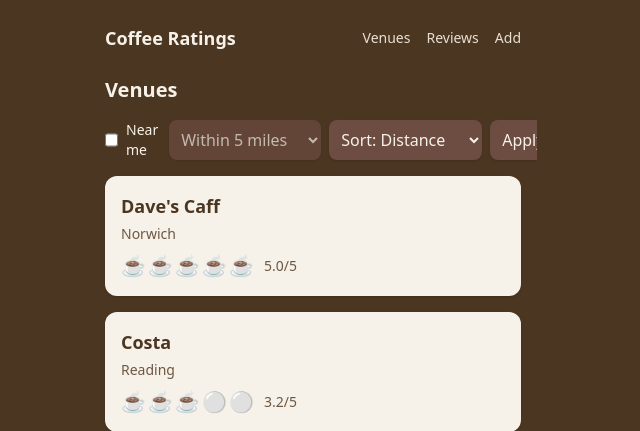
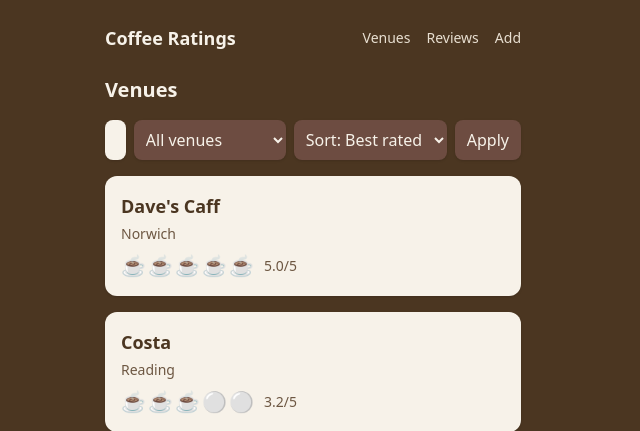
Before and after one commit to davidfromkent/coffee_ratings, a FastAPI app: page /venues in a window 1280 px wide. Shown: the top 431 px of the page, without its empty margins (327-967 px from the left). Run offline with FastAPI, Linux system fonts and the light colour scheme; data comes from the database, SQL or seed files in the repository; some libraries are stand-ins or nearby versions.

Commit message:
Replace near-me checkbox with distance filter and add venue search

```diff
--- a/app/main.py
+++ b/app/main.py
@@ -22,9 +22,6 @@ templates = Jinja2Templates(directory="app/templates")
 app.mount("/static", StaticFiles(directory="app/static"), name="static")
 
 
-# ---------------------------------------------------------
-# Helper: Update all average scores for a venue
-# ---------------------------------------------------------
 def update_venue_averages(db, venue_id: int):
     reviews = db.query(models.Review).filter(models.Review.venue_id == venue_id).all()
     venue = db.query(models.Venue).filter(models.Venue.id == venue_id).first()
@@ -59,9 +56,6 @@ def update_venue_averages(db, venue_id: int):
     db.commit()
 
 
-# ---------------------------------------------------------
-# Helper: add or replace ?msg=... on a URL
-# ---------------------------------------------------------
 def _add_msg(url: str, msg: str) -> str:
     parts = urlparse(url or "/reviews")
     q = dict(parse_qsl(parts.query, keep_blank_values=True))
@@ -69,9 +63,6 @@ def _add_msg(url: str, msg: str) -> str:
     return urlunparse((parts.scheme, parts.netloc, parts.path, parts.params, urlencode(q), parts.fragment))
 
 
-# ---------------------------------------------------------
-# Helper: haversine distance in miles
-# ---------------------------------------------------------
 def _haversine_miles(lat1: float, lon1: float, lat2: float, lon2: float) -> float:
     r_km = 6371.0088
     to_rad = math.radians
@@ -97,9 +88,6 @@ def _to_float(val: Optional[str]) -> Optional[float]:
         return None
 
 
-# ---------------------------------------------------------
-# DELETE REVIEW
-# ---------------------------------------------------------
 @app.post("/reviews/{review_id}/delete")
 def delete_review(
     request: Request,
@@ -124,33 +112,38 @@ def delete_review(
     return RedirectResponse(_add_msg(referer, "deleted"), status_code=303)
 
 
-# ---------------------------------------------------------
-# HOME
-# ---------------------------------------------------------
 @app.get("/", response_class=HTMLResponse)
 def home(request: Request):
     return templates.TemplateResponse("home.html", {"request": request, "title": "Coffee Ratings"})
 
 
-# ---------------------------------------------------------
-# VENUES LIST (with Near me support)
-# ---------------------------------------------------------
 @app.get("/venues", response_class=HTMLResponse)
 def list_venues(
     request: Request,
+    q: Optional[str] = None,
     near_me: int = 0,
-    radius: int = 5,
-    sort: str = "distance",
+    radius: int = 0,
+    sort: str = "rating",
     lat: Optional[str] = None,
     lng: Optional[str] = None,
     db: Session = Depends(get_db),
 ):
-    venues = db.query(models.Venue).all()
+    query = db.query(models.Venue)
+
+    search_query = ""
+    if q:
+        search_query = q.strip()
+        if search_query:
+            like = f"%{search_query}%"
+            query = query.filter(or_(models.Venue.name.ilike(like), models.Venue.location.ilike(like)))
+
+    venues = query.all()
+
+    # radius=0 means All venues, force near_me off
+    if radius == 0:
+        near_me = 0
 
     near_me_enabled = bool(near_me)
-
-    if not sort:
-        sort = "distance" if near_me_enabled else "rating"
 
     user_lat = _to_float(lat)
     user_lng = _to_float(lng)
@@ -166,15 +159,10 @@ def list_venues(
                 except Exception:
                     v.distance_miles = None
 
-    if near_me_enabled and user_lat is not None and user_lng is not None:
-        filtered = []
-        for v in venues:
-            if v.distance_miles is None:
-                continue
-            if v.distance_miles <= float(radius):
-                filtered.append(v)
-        venues = filtered
+    if near_me_enabled and user_lat is not None and user_lng is not None and radius > 0:
+        venues = [v for v in venues if v.distance_miles is not None and v.distance_miles <= float(radius)]
 
+    # Sorting
     if near_me_enabled and sort == "distance":
         venues = sorted(
             venues,
@@ -199,17 +187,15 @@ def list_venues(
             "title": "Venues",
             "back_url": "/",
             "near_me": near_me_enabled,
-            "radius": radius,
+            "radius": radius if radius else 0,
             "sort": sort,
             "user_lat": user_lat,
             "user_lng": user_lng,
+            "search_query": search_query,
         },
     )
 
 
-# ---------------------------------------------------------
-# VENUE DETAIL
-# ---------------------------------------------------------
 @app.get("/venues/{venue_id}", response_class=HTMLResponse)
 def venue_detail(
     venue_id: int,
@@ -238,9 +224,6 @@ def venue_detail(
     )
 
 
-# ---------------------------------------------------------
-# REVIEWS LIST
-# ---------------------------------------------------------
 @app.get("/reviews", response_class=HTMLResponse)
 def list_reviews(
     request: Request,
@@ -280,9 +263,6 @@ def list_reviews(
     )
 
 
-# ---------------------------------------------------------
-# ADD REVIEW (FORM)
-# ---------------------------------------------------------
 @app.get("/reviews/new", response_class=HTMLResponse)
 def new_review_form(request: Request):
     return templates.TemplateResponse(
@@ -291,9 +271,6 @@ def new_review_form(request: Request):
     )
 
 
-# ---------------------------------------------------------
-# ADD REVIEW (SUBMIT)
-# ---------------------------------------------------------
 @app.post("/reviews/new")
 def add_review(
     request: Request,
@@ -382,9 +359,6 @@ def add_review(
     return RedirectResponse("/reviews", status_code=303)
 
 
-# ---------------------------------------------------------
-# DUPLICATE UPDATE
-# ---------------------------------------------------------
 @app.post("/reviews/duplicate-update")
 def duplicate_update(
     existing_review_id: int = Form(...),
@@ -428,9 +402,6 @@ def duplicate_update(
     return RedirectResponse("/reviews?msg=updated", status_code=303)
 
 
-# ---------------------------------------------------------
-# DUPLICATE CANCEL
-# ---------------------------------------------------------
 @app.post("/reviews/duplicate-cancel")
 def duplicate_cancel():
     return RedirectResponse("/reviews/new", status_code=303)
--- a/app/templates/venues.html
+++ b/app/templates/venues.html
@@ -7,28 +7,22 @@
     Venues
 </h2>
 
-<form method="get" action="/venues"
-      class="mb-4 flex flex-col gap-2 sm:flex-row sm:items-center sm:gap-2">
+<!-- Search + distance + sort -->
+<form method="get" action="/venues" class="mb-4 flex flex-col gap-2 sm:flex-row sm:items-center sm:gap-2">
 
-    <div class="flex items-center gap-2">
-        <input type="hidden" name="near_me" value="0">
-        <input id="near_me"
-               type="checkbox"
-               name="near_me"
-               value="1"
-               {% if near_me %}checked{% endif %}
-               class="h-4 w-4">
-        <label for="near_me" class="text-sm text-[#f7f2e9] select-none">
-            Near me
-        </label>
-    </div>
+    <input type="search"
+           name="q"
+           placeholder="Search venue"
+           value="{{ search_query or '' }}"
+           class="w-full rounded-lg p-2 bg-[#f7f2e9] text-[#4b3621] shadow">
 
+    <!-- Distance filter -->
     <select name="radius"
             id="radiusSelect"
-            class="w-full sm:w-auto rounded-lg p-2 bg-[#6d4c41] text-[#f7f2e9] shadow"
-            {% if not near_me %}disabled{% endif %}>
+            class="w-full sm:w-auto rounded-lg p-2 bg-[#6d4c41] text-[#f7f2e9] shadow">
+        <option value="0" {% if not near_me %}selected{% endif %}>All venues</option>
         {% for r in [1,2,5,10,20] %}
-        <option value="{{ r }}" {% if radius and radius|int == r %}selected{% endif %}>
+        <option value="{{ r }}" {% if near_me and radius and radius|int == r %}selected{% endif %}>
             Within {{ r }} mile{% if r != 1 %}s{% endif %}
         </option>
         {% endfor %}
@@ -41,13 +35,14 @@
         <option value="value" {% if sort == "value" %}selected{% endif %}>Sort: Best value</option>
     </select>
 
+    <input type="hidden" name="near_me" id="near_me_field" value="{{ 1 if near_me else 0 }}">
     <input type="hidden" name="lat" id="user_lat" value="{{ user_lat or '' }}">
     <input type="hidden" name="lng" id="user_lng" value="{{ user_lng or '' }}">
 
     <button type="submit" class="hidden"></button>
 
     <button type="button"
-            id="applyNearMeBtn"
+            id="applyBtn"
             class="w-full sm:w-auto bg-[#6d4c41] text-[#f7f2e9] py-2 px-3 rounded-lg shadow hover:bg-[#5d4037]">
         Apply
     </button>
@@ -61,6 +56,7 @@
 
 {% if venues|length == 0 %}
 <p class="text-[#e8dfd1] text-sm">No venues yet.</p>
+
 {% else %}
 <div class="flex flex-col gap-4">
 
@@ -73,6 +69,7 @@
                 <h2 class="text-lg font-semibold text-[#4b3621] mb-1">
                     {{ v.name }}
                 </h2>
+
                 <p class="text-sm text-[#6d5742] mb-2">
                     {{ v.location }}
                 </p>
@@ -106,28 +103,35 @@
 
     </a>
     {% endfor %}
+
 </div>
 {% endif %}
 
 <script>
 document.addEventListener("DOMContentLoaded", function () {
-    const nearMeCheckbox = document.getElementById("near_me");
+    const radiusSelect = document.getElementById("radiusSelect");
+    const nearMeField = document.getElementById("near_me_field");
     const latField = document.getElementById("user_lat");
     const lngField = document.getElementById("user_lng");
-    const applyBtn = document.getElementById("applyNearMeBtn");
-    const radiusSelect = document.getElementById("radiusSelect");
+    const applyBtn = document.getElementById("applyBtn");
     const form = applyBtn.closest("form");
 
-    function setRadiusDisabledState() {
-        radiusSelect.disabled = !nearMeCheckbox.checked;
+    function setNearMeModeFromRadius() {
+        const radius = (radiusSelect.value || "0").trim();
+        if (radius === "0") {
+            nearMeField.value = "0";
+        } else {
+            nearMeField.value = "1";
+        }
     }
 
-    setRadiusDisabledState();
-
-    nearMeCheckbox.addEventListener("change", setRadiusDisabledState);
+    setNearMeModeFromRadius();
 
     applyBtn.addEventListener("click", function () {
-        if (!nearMeCheckbox.checked) {
+        setNearMeModeFromRadius();
+
+        // All venues: clear coords and submit
+        if (nearMeField.value === "0") {
             sessionStorage.removeItem("user_lat");
             sessionStorage.removeItem("user_lng");
             latField.value = "";
@@ -136,9 +140,9 @@ document.addEventListener("DOMContentLoaded", function () {
             return;
         }
 
+        // Near me mode: reuse cached coords if we have them
         const cachedLat = sessionStorage.getItem("user_lat");
         const cachedLng = sessionStorage.getItem("user_lng");
-
         if (cachedLat && cachedLng) {
             latField.value = cachedLat;
             lngField.value = cachedLng;
@@ -146,6 +150,7 @@ document.addEventListener("DOMContentLoaded", function () {
             return;
         }
 
+        // Otherwise fetch coords once
         if (!navigator.geolocation) {
             form.submit();
             return;
```
Lines whose indentation alone changed are shown as unchanged.
